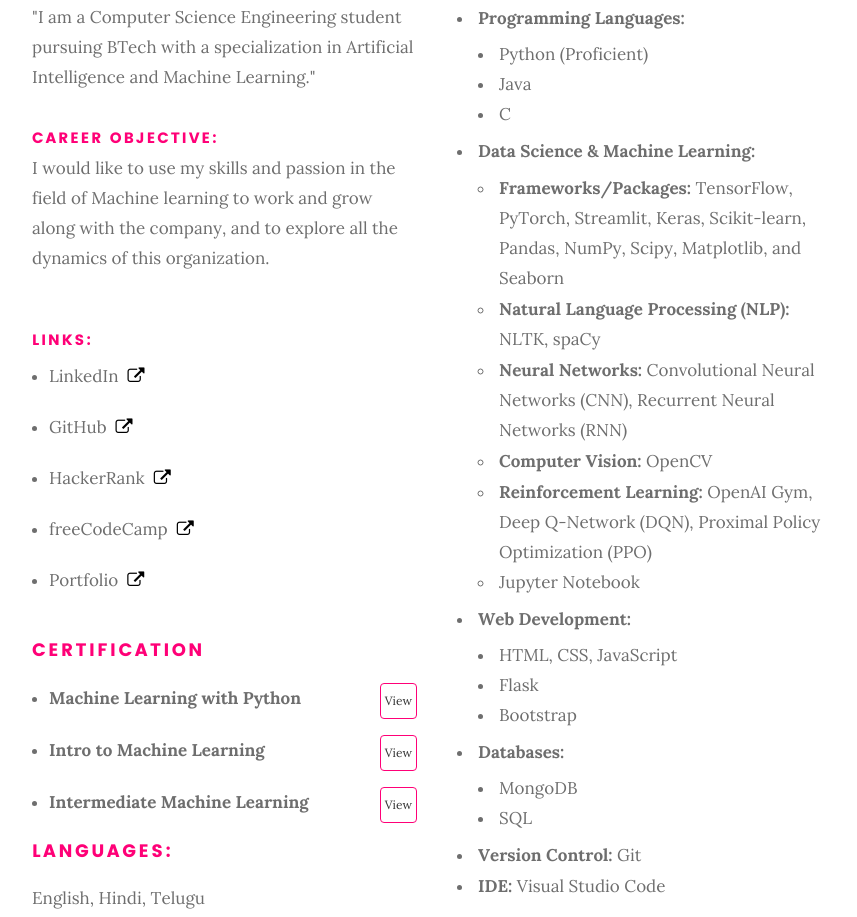
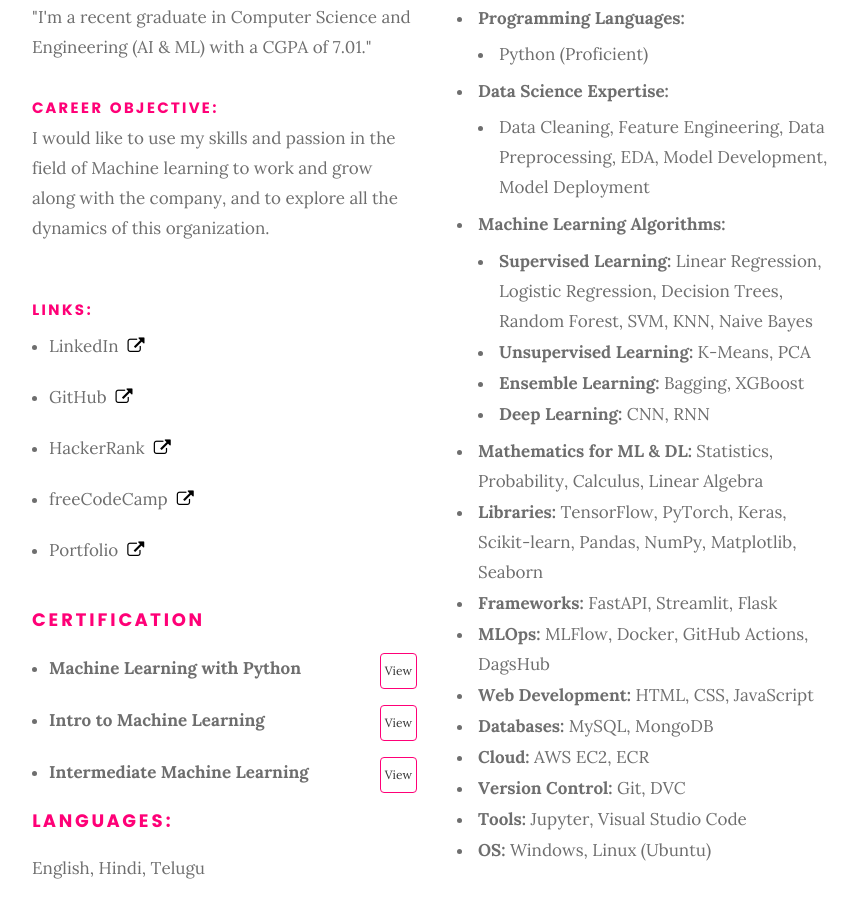
Before and after one commit to Tejagithub-1/teja, a plain HTML site: page index.html in a window 1280 px wide. Shown: the part 1271-2188 px from the top of the page, without its empty margins (203-1060 px from the left). Drawn offline with Linux system fonts and the light colour scheme; files whose address does not match are found by name.

Commit message:
index.html updated

```diff
--- a/index.html
+++ b/index.html
@@ -131,7 +131,7 @@
 			<div class="col-six tab-full">
 
 				<h3 style="color: #FF0077;">Profile</h3>
-				<p>"I am a Computer Science Engineering student pursuing BTech with a specialization in Artificial Intelligence and Machine Learning."</p>
+				<p>"I'm a recent graduate in Computer Science and Engineering (AI & ML) with a CGPA of 7.01."</p>
 
 				<ul class="info-list">
 					<li>
@@ -165,51 +165,41 @@
 			</div>
 
 			<div class="col-six tab-full">
-
 				<h3 style="color: #FF0077;">Technical Skills</h3>
 				<ul class="skills-list">
 					<li>
 						<strong>Programming Languages:</strong>
 						<ul>
 							<li>Python (Proficient)</li>
-								<li>Java</li>
-								<li>C</li>
 						</ul>
 					</li>
 					<li>
-							<strong>Data Science & Machine Learning:</strong>
-							<ul style="list-style-type: circle;">
-								<li><strong>Frameworks/Packages:</strong> TensorFlow, PyTorch, Streamlit, Keras, Scikit-learn, Pandas, NumPy, Scipy, Matplotlib, and Seaborn</li>
-								<li><strong>Natural Language Processing (NLP):</strong> NLTK, spaCy</li>
-								<li><strong>Neural Networks:</strong> Convolutional Neural Networks (CNN), Recurrent Neural Networks (RNN)</li>
-								<li><strong>Computer Vision:</strong> OpenCV</li>
-								<li><strong>Reinforcement Learning:</strong> OpenAI Gym, Deep Q-Network (DQN), Proximal Policy Optimization (PPO)</li>
-								<li>Jupyter Notebook</li>
+						<strong>Data Science Expertise:</strong>
+						<ul>
+							<li>Data Cleaning, Feature Engineering, Data Preprocessing, EDA, Model Development, Model Deployment</li>
 						</ul>
 					</li>
 					<li>
-							<strong>Web Development:</strong>
+						<strong>Machine Learning Algorithms:</strong>
 						<ul>
-								<li>HTML, CSS, JavaScript</li>
-								<li>Flask</li>
-								<li>Bootstrap</li>
+							<li><strong>Supervised Learning:</strong> Linear Regression, Logistic Regression, Decision Trees, Random Forest, SVM, KNN, Naive Bayes</li>
+							<li><strong>Unsupervised Learning:</strong> K-Means, PCA</li>
+							<li><strong>Ensemble Learning:</strong> Bagging, XGBoost</li>
+							<li><strong>Deep Learning:</strong> CNN, RNN</li>
 						</ul>
 					</li>
-						<li>
-							<strong>Databases:</strong>
-							<ul>
-								<li>MongoDB</li>
-								<li>SQL</li>
+						<li><strong>Mathematics for ML & DL:</strong> Statistics, Probability, Calculus, Linear Algebra</li>
+					<li><strong>Libraries:</strong> TensorFlow, PyTorch, Keras, Scikit-learn, Pandas, NumPy, Matplotlib, Seaborn</li>
+					<li><strong>Frameworks:</strong> FastAPI, Streamlit, Flask</li>
+					<li><strong>MLOps:</strong> MLFlow, Docker, GitHub Actions, DagsHub</li>
+					<li><strong>Web Development:</strong> HTML, CSS, JavaScript</li>
+					<li><strong>Databases:</strong> MySQL, MongoDB</li>
+					<li><strong>Cloud:</strong> AWS EC2, ECR</li>
+					<li><strong>Version Control:</strong> Git, DVC</li>
+					<li><strong>Tools:</strong> Jupyter, Visual Studio Code</li>
+					<li><strong>OS:</strong> Windows, Linux (Ubuntu)</li>
 				</ul>
-						</li>
-						<li>
-							<strong>Version Control:</strong> Git
-						</li>
-						<li>
-							<strong>IDE:</strong> Visual Studio Code
-						</li>
-					</ul>
-
+			</div>
 
 						<style>
 							.mybutton {
```
Also changed, not shown: 1 other file. Lines whose indentation alone changed are shown as unchanged.
